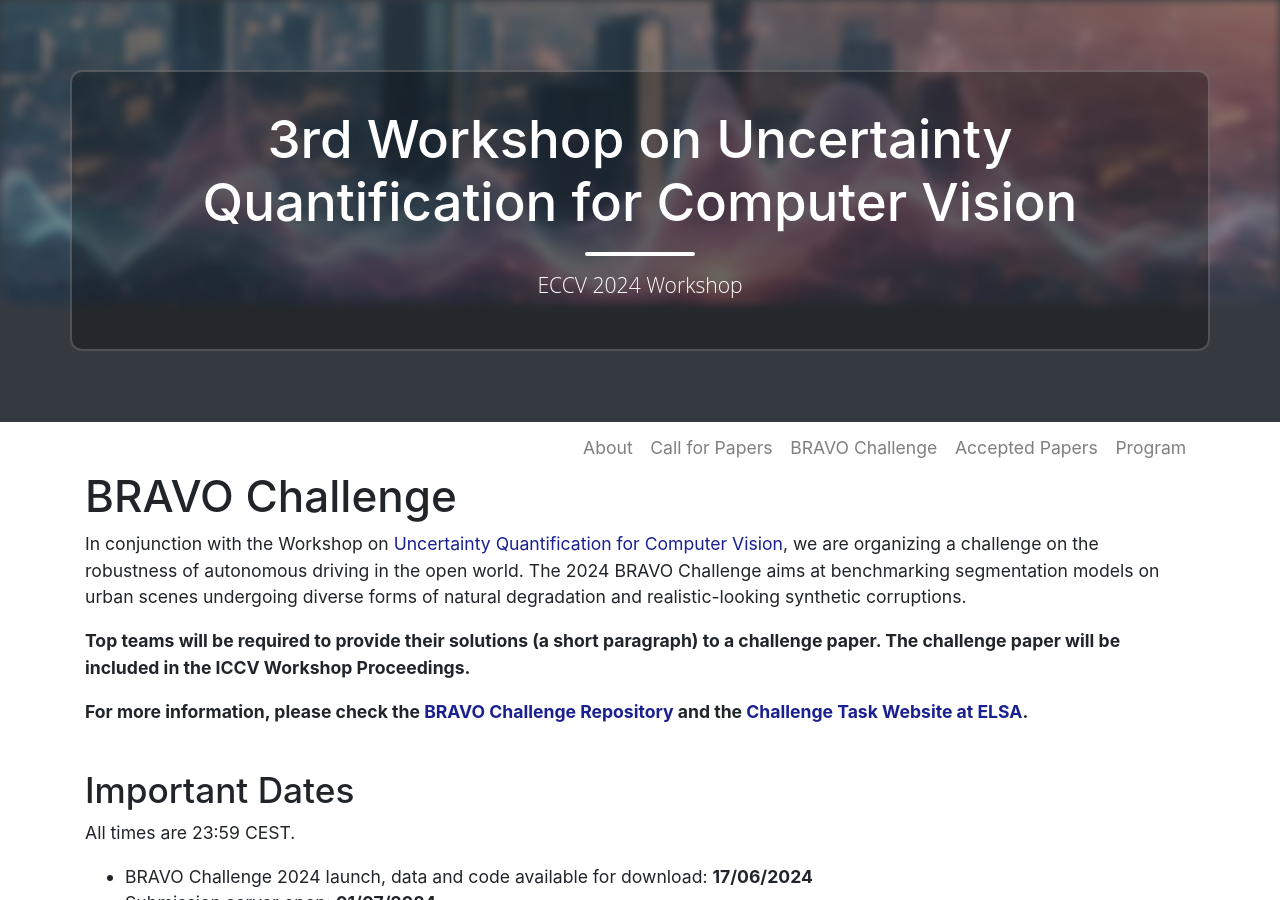
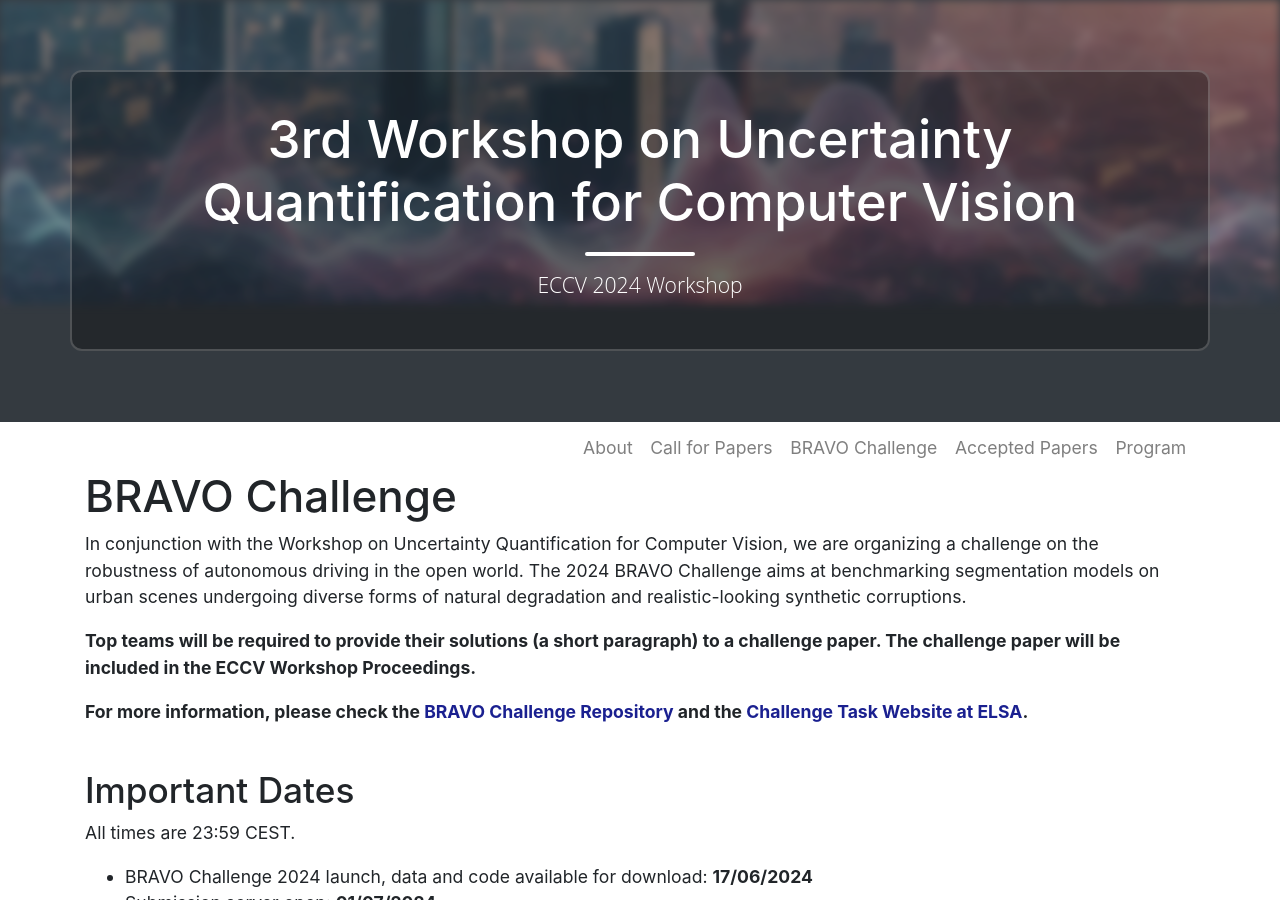
Before and after one commit to Uncertainty-CV/2024, a Jekyll site: the page built from _pages/challenge.md, in a window 1280 px wide and 900 px high. Built offline with Jekyll 4.4.1, drawn with Linux system fonts in a browser that asks for light colours.

Commit message:
minor css

```diff
--- a/_pages/challenge.md
+++ b/_pages/challenge.md
@@ -6,9 +6,9 @@
 
 # BRAVO Challenge
 
-In conjunction with the Workshop on [Uncertainty Quantification for Computer Vision](https://uncertainty-cv.github.io/2024/), we are organizing a challenge on the robustness of autonomous driving in the open world. The 2024 BRAVO Challenge aims at benchmarking segmentation models on urban scenes undergoing diverse forms of natural degradation and realistic-looking synthetic corruptions.
+In conjunction with the Workshop on Uncertainty Quantification for Computer Vision, we are organizing a challenge on the robustness of autonomous driving in the open world. The 2024 BRAVO Challenge aims at benchmarking segmentation models on urban scenes undergoing diverse forms of natural degradation and realistic-looking synthetic corruptions.
 
-<b>Top teams will be required to provide their solutions (a short paragraph) to a challenge paper. The challenge paper will be included in the ICCV Workshop Proceedings.</b>
+<b>Top teams will be required to provide their solutions (a short paragraph) to a challenge paper. The challenge paper will be included in the ECCV Workshop Proceedings.</b>
 
 <b>For more information, please check the [BRAVO Challenge Repository](https://github.com/valeoai/bravo_challenge) and the [Challenge Task Website at ELSA](https://benchmarks.elsa-ai.eu/?ch=1&com=introduction).</b>
 
```
